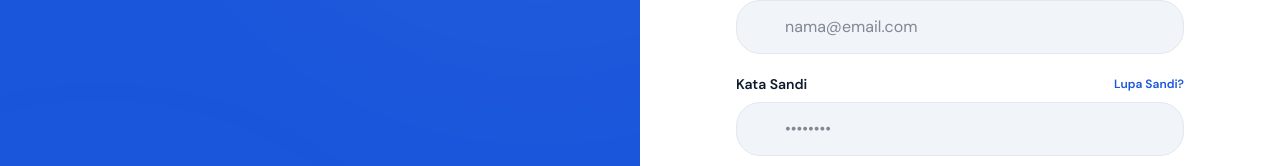
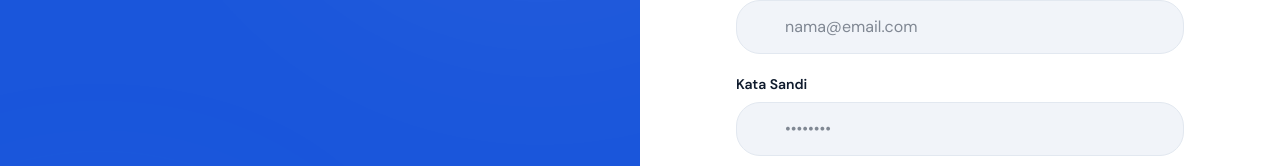
Before and after one commit to Ftthreign/scribeTex-latex-learn-app-thesis, a Nuxt app: page /login in a window 1280 px wide. Shown: the part 275-441 px from the top of the page. Built offline with nearby package versions, Linux system fonts and the light colour scheme; no server answers; some icons are missing; what vue3-apexcharts would draw is missing.

Commit message:
chore: remove forgot password label text

```diff
--- a/components/auth/LoginForm.vue
+++ b/components/auth/LoginForm.vue
@@ -74,11 +74,6 @@ const handleLogin = async () => {
         :disabled="isLoading"
         required
       >
-        <template #label-right>
-          <a href="#" class="text-xs font-bold text-primary hover:underline"
-            >Lupa Sandi?</a
-          >
-        </template>
         <template #icon>
           <IconLock class="size-5" />
         </template>
```
